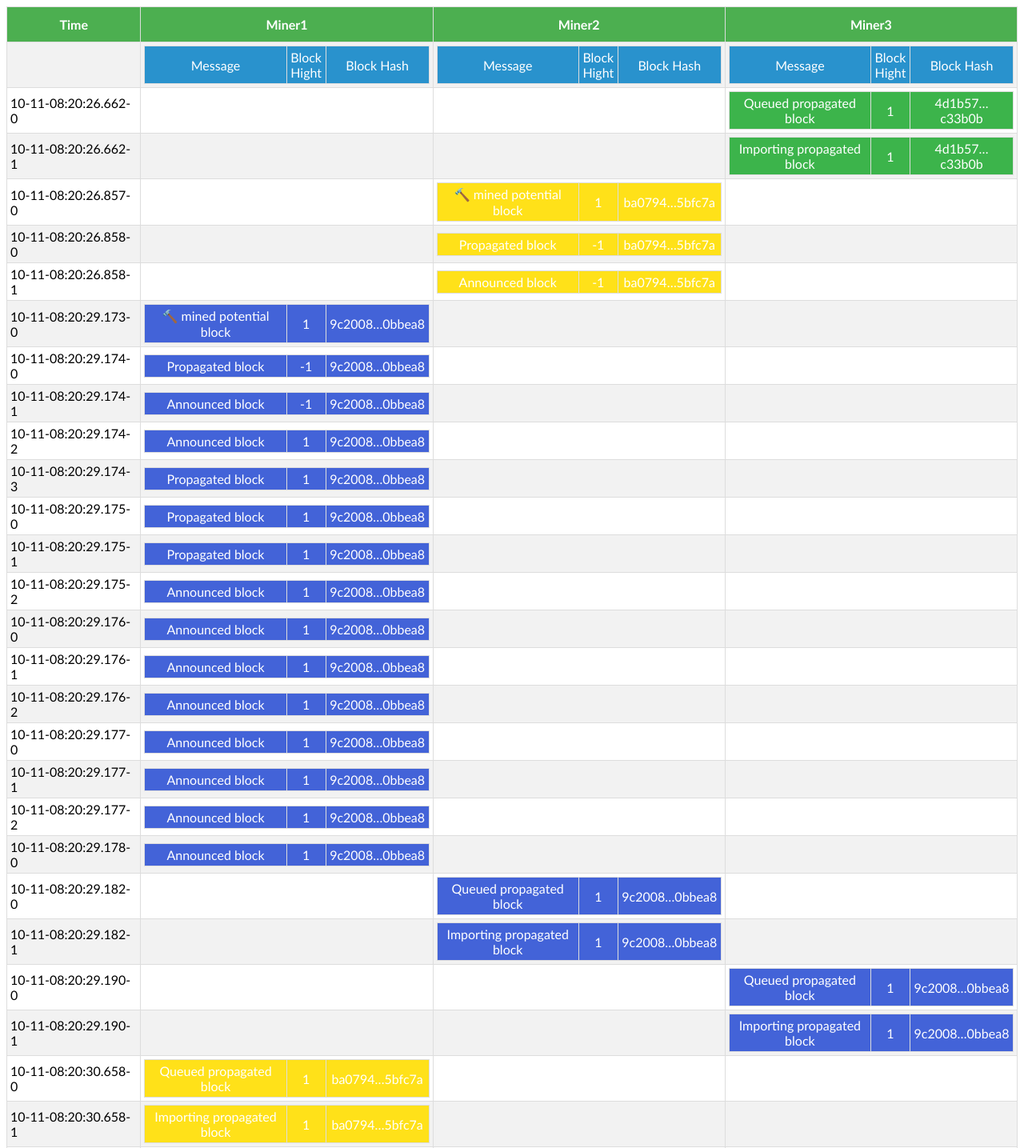
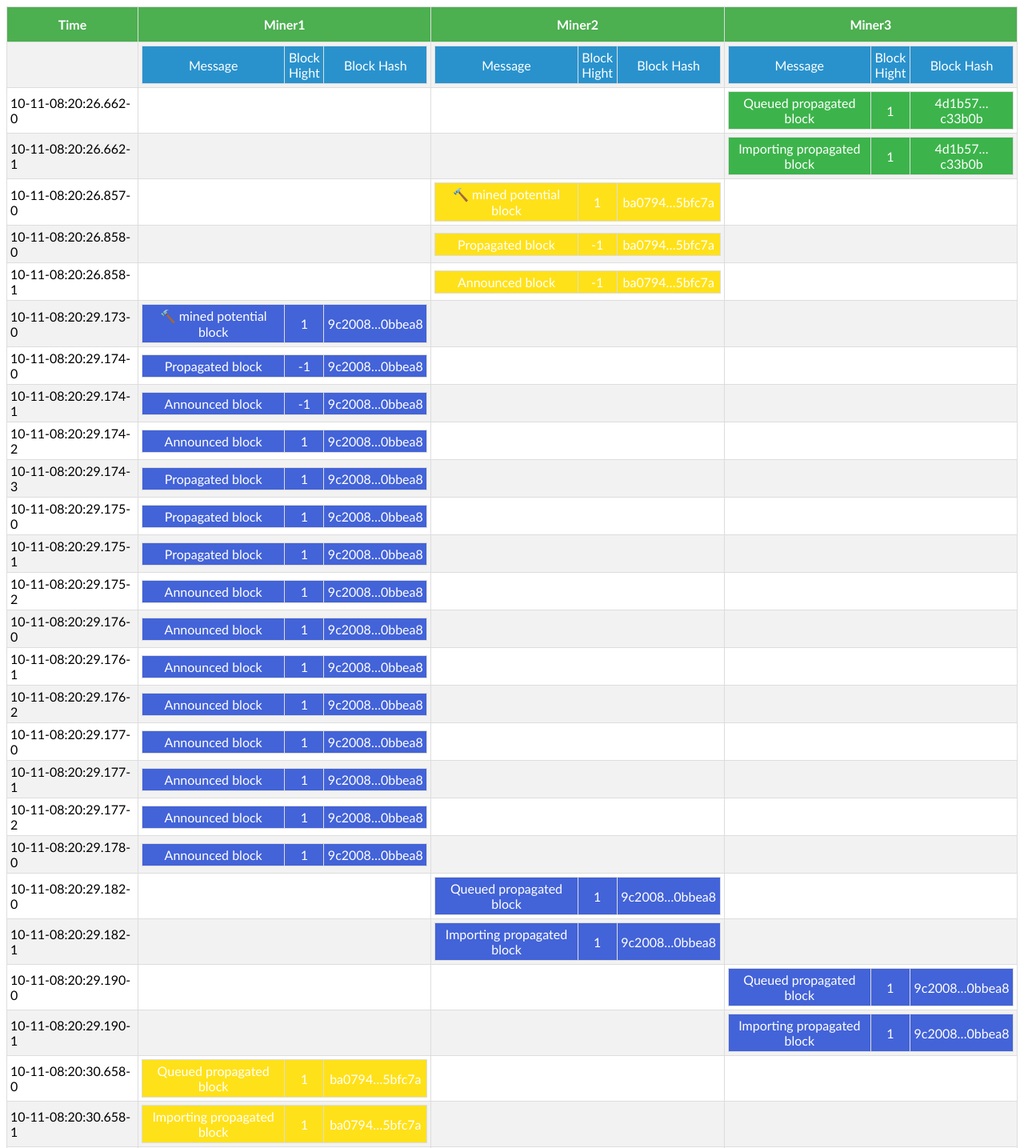
Before and after one commit to Mikki-10/NDS7-2018-Group-720, a PHP site: page /mining.php in a window 1280 px wide. Shown: the top 1435 px of the page at 80% size. Run offline with PHP 8.4, Linux system fonts and the light colour scheme.

Commit message:
test to show mining log in web

```diff
--- a/www/mining.php
+++ b/www/mining.php
@@ -208,7 +208,7 @@
 		foreach ($input as $key => $value)
 		{
 			echo "<tr>";
-			echo '<td style="min-width:155px;">'.$key.'</td>';
+			echo '<td style="min-width:155px; max-width:155px;">'.$key.'</td>';
 
 			if ($value[0] == "miner1")
 			{
@@ -217,8 +217,8 @@
 					<table id="full">
 				  <tr>
 				    <td style="width:100%" bgcolor="<?php echo define_color($value[3]); ?>"><font color="#ffffff"><?php echo $value[1]; ?></font></td>
-				    <td style="min-width:40px;" bgcolor="<?php echo define_color($value[3]); ?>"><font color="#ffffff"><?php echo $value[2] ?></font></td>
-				    <td style="min-width:120px;" bgcolor="<?php echo define_color($value[3]); ?>"><font color="#ffffff"><?php echo $value[3] ?></font></td>
+				    <td style="min-width:40px; max-width:40px;" bgcolor="<?php echo define_color($value[3]); ?>"><font color="#ffffff"><?php echo $value[2] ?></font></td>
+				    <td style="min-width:120px; max-width:120px;" bgcolor="<?php echo define_color($value[3]); ?>"><font color="#ffffff"><?php echo $value[3] ?></font></td>
 				  </tr>
 				</table>
 				</td>
@@ -234,8 +234,8 @@
 					<table id="full">
 				  <tr>
 				    <td style="width:100%" bgcolor="<?php echo define_color($value[3]); ?>"><font color="#ffffff"><?php echo $value[1]; ?></font></td>
-				    <td style="min-width:40px;" bgcolor="<?php echo define_color($value[3]); ?>"><font color="#ffffff"><?php echo $value[2] ?></font></td>
-				    <td style="min-width:120px;" bgcolor="<?php echo define_color($value[3]); ?>"><font color="#ffffff"><?php echo $value[3] ?></font></td>
+				    <td style="min-width:40px; max-width:40px;" bgcolor="<?php echo define_color($value[3]); ?>"><font color="#ffffff"><?php echo $value[2] ?></font></td>
+				    <td style="min-width:120px; max-width:120px;" bgcolor="<?php echo define_color($value[3]); ?>"><font color="#ffffff"><?php echo $value[3] ?></font></td>
 				  </tr>
 				</table>
 				</td>
@@ -251,8 +251,8 @@
 					<table id="full">
 				  <tr>
 				    <td style="width:100%" bgcolor="<?php echo define_color($value[3]); ?>"><font color="#ffffff"><?php echo $value[1]; ?></font></td>
-				    <td style="min-width:40px;" bgcolor="<?php echo define_color($value[3]); ?>"><font color="#ffffff"><?php echo $value[2] ?></font></td>
-				    <td style="min-width:120px;" bgcolor="<?php echo define_color($value[3]); ?>"><font color="#ffffff"><?php echo $value[3] ?></font></td>
+				    <td style="min-width:40px; max-width:40px;" bgcolor="<?php echo define_color($value[3]); ?>"><font color="#ffffff"><?php echo $value[2] ?></font></td>
+				    <td style="min-width:120px; max-width:120px;" bgcolor="<?php echo define_color($value[3]); ?>"><font color="#ffffff"><?php echo $value[3] ?></font></td>
 				  </tr>
 				</table>
 				</td>
```
